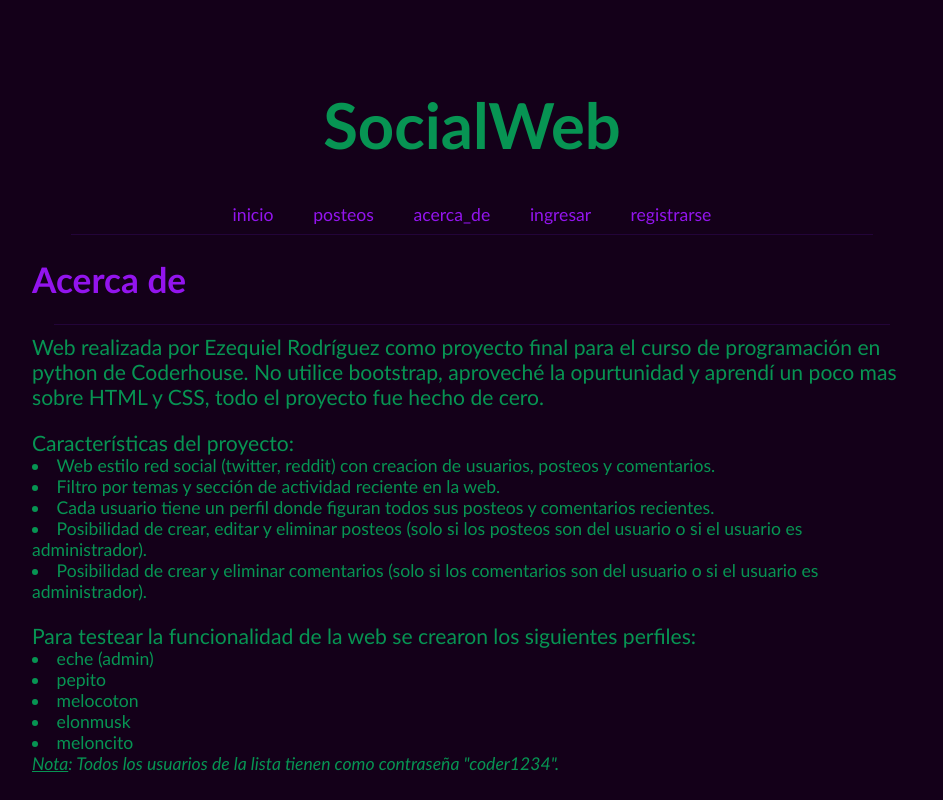
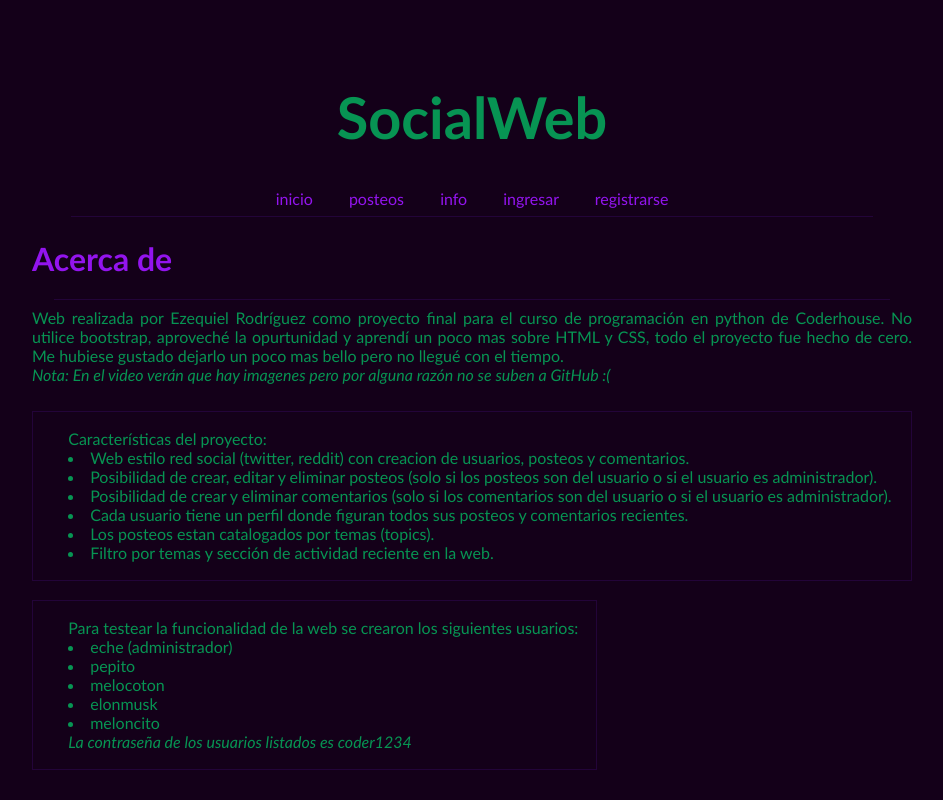
Before and after one commit to echernity/social_web_coderhouse, a Django app: template templates/core/about.html in a window 1280 px wide. Shown: the whole page, without its empty margins (168-1111 px from the left). Run offline with Django 3.2, Linux system fonts and the light colour scheme; the template is opened without the code that fills it, so the values that code supplies are empty.

Commit message:
last commit

```diff
--- a/templates/core/about.html
+++ b/templates/core/about.html
@@ -1,25 +1,31 @@
 {% extends 'core/index.html' %}
 {% block about %}
+<h1><a href="">Acerca de</a></h1>
+<hr>
 <div class="about">
-    <h1><a href="">Acerca de</a></h1>
-    <hr>
-    <big>Web realizada por Ezequiel Rodríguez como proyecto final para el curso de programación en python de Coderhouse. No utilice bootstrap, aproveché la opurtunidad y aprendí un poco mas sobre HTML y CSS, todo el proyecto fue hecho de cero.</big>
-    <br><br>
-    <big>Características del proyecto:</big>
+    <div class="about-sub1">
+        <medium>Web realizada por Ezequiel Rodríguez como proyecto final para el curso de programación en python de Coderhouse. No utilice bootstrap, aproveché la opurtunidad y aprendí un poco mas sobre HTML y CSS, todo el proyecto fue hecho de cero. Me hubiese gustado dejarlo un poco mas bello pero no llegué con el tiempo. <br> <i>Nota: En el video verán que hay imagenes pero por alguna razón no se suben a GitHub :(</i></medium>
+    </div>
+    <div class="about-sub2">
+    <medium>Características del proyecto:</medium>
     <br>
     <li>Web estilo red social (twitter, reddit) con creacion de usuarios, posteos y comentarios.</li>
-    <li>Filtro por temas y sección de actividad reciente en la web.</li>
-    <li>Cada usuario tiene un perfil donde figuran todos sus posteos y comentarios recientes.</li>
     <li>Posibilidad de crear, editar y eliminar posteos (solo si los posteos son del usuario o si el usuario es administrador).</li>
     <li>Posibilidad de crear y eliminar comentarios (solo si los comentarios son del usuario o si el usuario es administrador).</li>
+    <li>Cada usuario tiene un perfil donde figuran todos sus posteos y comentarios recientes.</li>
+    <li>Los posteos estan catalogados por temas (topics).</li>
+    <li>Filtro por temas y sección de actividad reciente en la web.</li>
+    </div>
     <br>
-    <big>Para testear la funcionalidad de la web se crearon los siguientes perfiles:</big>
+    <div class="about-sub3">
+    <medium>Para testear la funcionalidad de la web se crearon los siguientes usuarios:</medium>
     <br>
-    <li>eche (admin)</li>
+    <li>eche (administrador)</li>
     <li>pepito</li>
     <li>melocoton</li>
     <li>elonmusk</li>
     <li>meloncito</li>
-    <i><u>Nota</u>: Todos los usuarios de la lista tienen como contraseña "coder1234".</i>
+    <i>La contraseña de los usuarios listados es coder1234</i>
+    </div>
 </div>
 {% endblock %}
--- a/templates/core/index.html
+++ b/templates/core/index.html
@@ -11,7 +11,7 @@
 <style>
     html {
         background: #140019;
-        font: 110% calibri;
+        font: 100% calibri;
         color: #079453;
         padding-left: 15%;
         padding-right: 15%;
@@ -93,6 +94,24 @@
         max-height:auto;
     }
 
+    .about{
+        display: block;
+        text-align: justify;
+    }
+
+    .about-sub2{
+        border: 0.1rem solid #230439;
+        margin-top: 3%;
+        padding: 2%;
+        padding-left: 4%;
+    }
+
+    .about-sub3{
+        border: 0.1rem solid #230439;
+        padding: 2%;
+        padding-left: 4%;
+        width: 58%;
+    }
 
     .home-container{
         display: grid;
--- a/templates/core/navbar.html
+++ b/templates/core/navbar.html
@@ -1,7 +1,7 @@
 <div class="navbar">
     <a href="{% url 'index' %}">inicio </a>
     <a href="{% url 'home' %}">posteos </a>
-    <a href="{% url 'about' %}">acerca_de </a>
+    <a href="{% url 'about' %}">info </a>
     {% if request.user.is_authenticated %}
     <a href="{% url 'user-profile' user.id %}">user:@{{user.username}}</a>
     <a href="{% url 'logout' %}"> salir </a>
--- a/templates/core/room.html
+++ b/templates/core/room.html
@@ -57,6 +57,7 @@
     </div>
 
     <div>
+        <br>
         <big>Participantes</big>
         <hr>
 
```
Also changed, not shown: other parts of templates/core/index.html (+2 -1 lines), core/migrations/0004_alter_room_image_alter_room_name.py (added), db.sqlite3.
